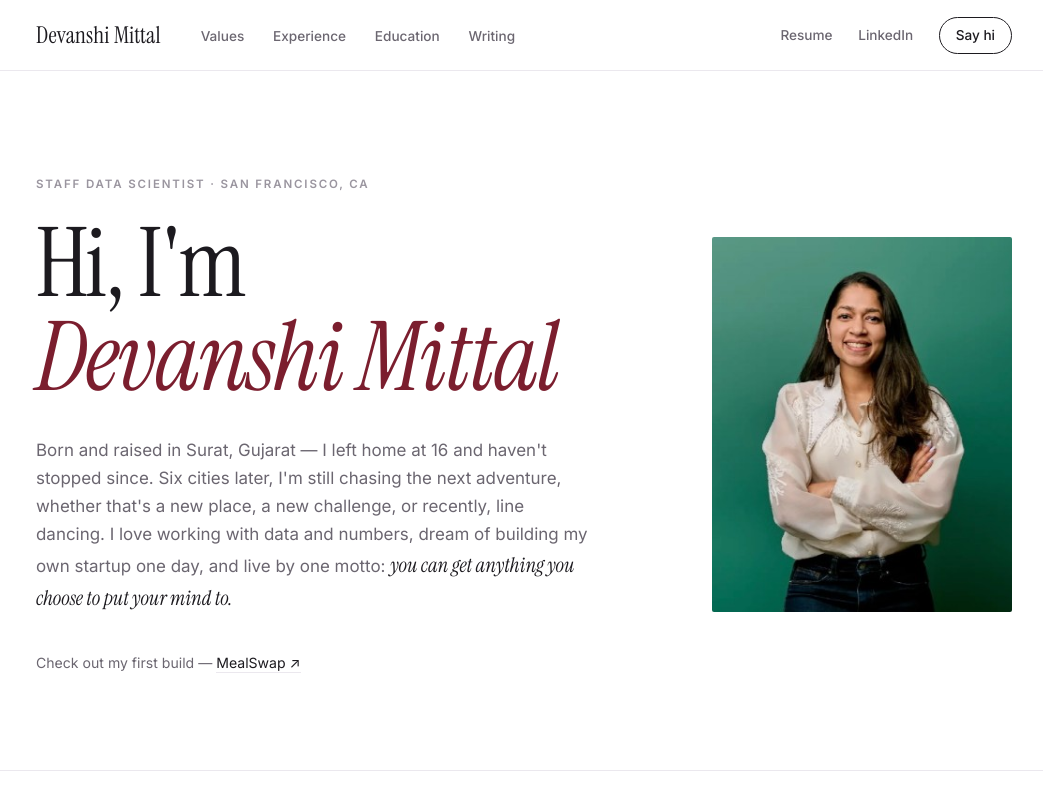
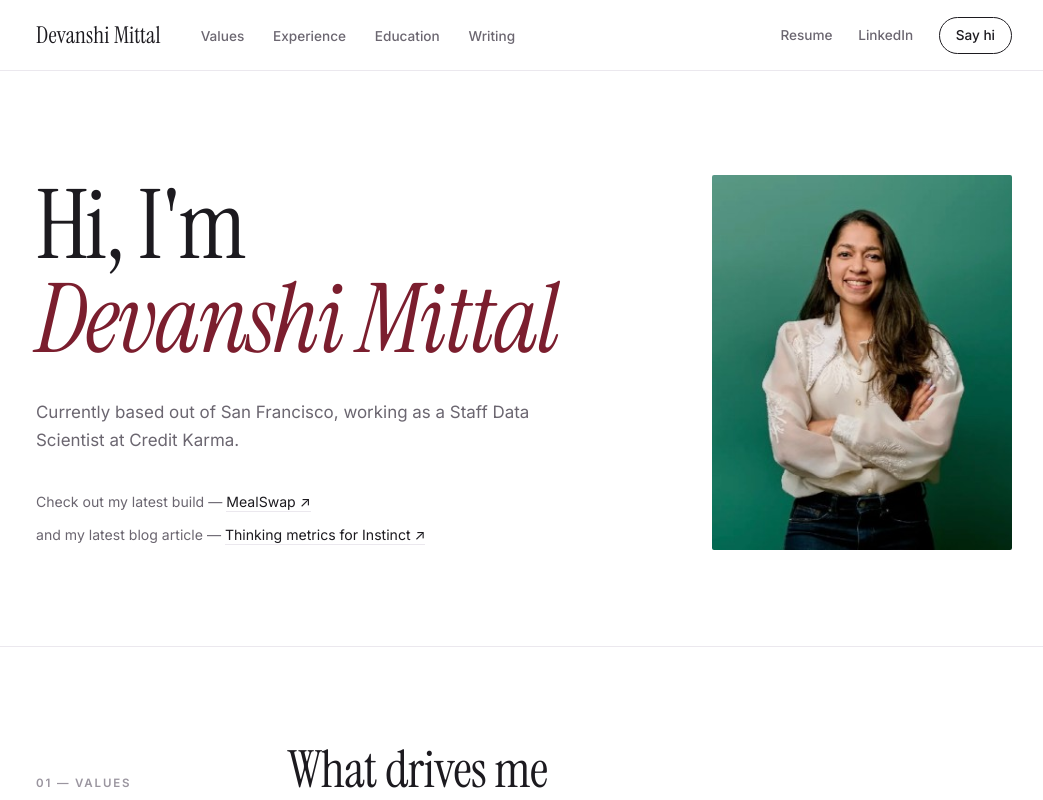
Before and after one commit to mittaldevanshi/mittaldevanshi.github.io, a plain HTML site: page index.html in a window 1280 px wide. Shown: the top 800 px of the page, without its empty margins (116-1159 px from the left). Drawn offline with Linux system fonts and the light colour scheme.

Commit message:
Simplify intro
Co-Authored-By: Claude Opus 5.5 <noreply@anthropic.com>

```diff
--- a/index.html
+++ b/index.html
@@ -242,13 +242,11 @@
 <header class="hero" id="about">
   <div class="wrap hero-grid">
     <div>
-      <div class="eyebrow">Staff Data Scientist · San Francisco, CA</div>
       <h1>Hi, I'm<br /><em>Devanshi Mittal</em></h1>
-      <p class="hero-sub">
-        Born and raised in Surat, Gujarat — I left home at 16 and haven't stopped since. Six cities later, I'm still chasing the next adventure, whether that's a new place, a new challenge, or recently, line dancing. I love working with data and numbers, dream of building my own startup one day, and live by one motto: <em>you can get anything you choose to put your mind to.</em>
-      </p>
+      <p class="hero-sub">Currently based out of San Francisco, working as a Staff Data Scientist at Credit Karma.</p>
       <div class="hero-meta">
-        <span>Check out my first build — <a href="https://mealswap.lovable.app/" target="_blank">MealSwap ↗</a></span>
+        <span>Check out my latest build — <a href="https://mealswap.lovable.app/" target="_blank">MealSwap ↗</a></span>
+        <span>and my latest blog article — <a href="https://devanshim.substack.com/p/thinking-metrics-for-instinct" target="_blank">Thinking metrics for Instinct ↗</a></span>
       </div>
     </div>
     <img src="avatar.jpg" alt="Devanshi Mittal" class="hero-photo" />
```
